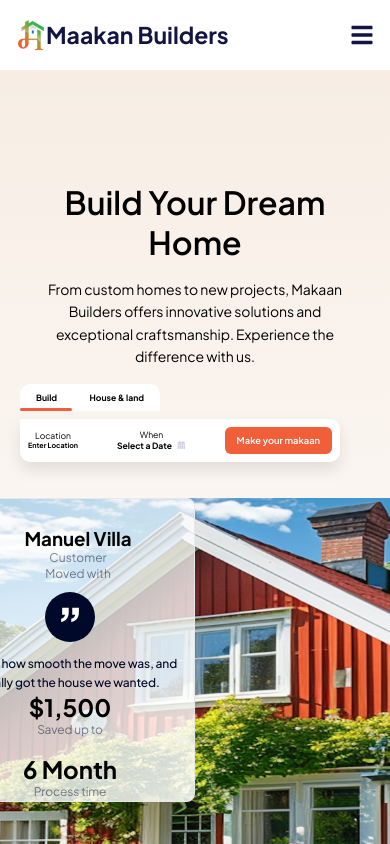
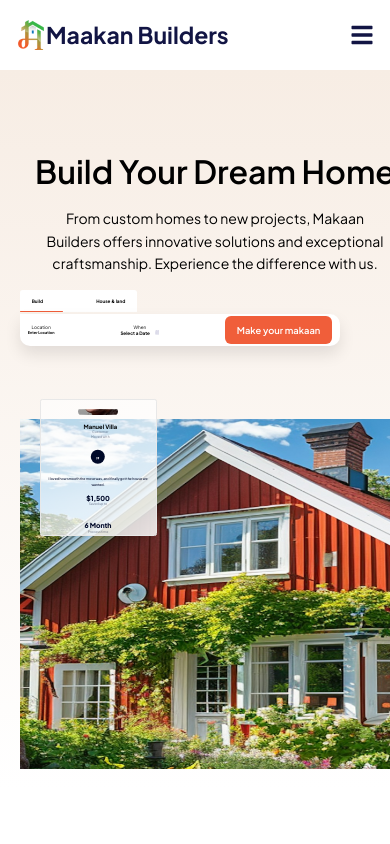
Before and after one commit to whereisfarukk/React-Practise, a React (Vite) app: page / in a window 390 px wide. Shown: the top 844 px of the page. Built offline with nearby package versions, Linux system fonts and the light colour scheme.

Commit message:
fix:responsive design

```diff
--- a/src/components/Hero/Hero.css
+++ b/src/components/Hero/Hero.css
@@ -11,12 +11,13 @@
 }
 
 .hero-content {
-    margin-left: 7.4rem;
+    width: 100vw;
+    margin-left: 9vw;
     display: flex;
     flex-direction: row;
     align-items: center;
     justify-content: space-between;
-    max-width: 100%;
+    /* max-width: 100%; */
     /* margin-top: 5rem; */
     position: relative;
 
@@ -28,9 +29,9 @@
     display: flex;
     flex-direction: column;
     justify-content: space-between;
-    gap: 32px;
+    gap: 2.2vw;
     position: relative;
-    top: -6rem;
+    top: -7.05vw;
 
 
 }
@@ -44,18 +45,21 @@
 }
 
 .right-content .card {
-    width: 17rem;
-    height: 19rem;
+    width: 20vw;
+    /* width: 17rem; */
+    /* height: 19rem; */
+    height: 23vw;
     background-color: #F05E3A;
     position: absolute;
-    top: 7.5rem;
-    left: 5rem;
+    top: 8.8vw;
+    left: 5.9vw;
     display: flex;
     /* overflow: hidden; */
     flex-direction: column;
-    padding: 14px;
-    border-radius: 8px;
-    border: 1px solid #E8E8E8;
+    padding: 1.03vw;
+    border-radius: 0.59vw;
+    border: 0.07vw solid #E8E8E8;
+
     background: linear-gradient(138deg, rgba(255, 255, 255, 0.60) 0%, rgba(255, 255, 255, 0.86) 100%);
 
 }
@@ -68,7 +72,7 @@
     width: 100%;
     height: 100%;
     overflow: hidden;
-    padding: 10px;
+    padding: 0.74vw;
 }
 
 .card .row-1 .col-1 {
@@ -108,20 +112,30 @@
     flex-direction: column;
     align-items: start;
     justify-content: space-between;
-    padding-left: 1rem;
-    padding-top: 0.5rem;
+    padding-left: 1.18vw;
+    padding-top: 0.59vw;
 
+
+}
+
+.card .row-1 .col-2 h3 {
+    /* background-color: red; */
+    font-size: 1.5vw;
+    /* 5% of the viewport width */
 }
 
 .card .row-1 .col-2 p {
     color: #000929;
     font-family: "Plus Jakarta Sans";
-    font-size: 12px;
+    /* font-size: 12px; */
+    font-size: 0.88vw;
+    letter-spacing: 0.004vw;
+
     font-style: normal;
     font-weight: 400;
     line-height: 140%;
     /* 16.8px */
-    letter-spacing: 0.06px;
+    /* letter-spacing: 0.06px; */
     opacity: 0.5;
 }
 
@@ -137,7 +151,8 @@
     display: flex;
     /* align-items: center; */
     justify-content: center;
-    padding-top: 14px;
+    padding-top: 1.03vw;
+
 }
 
 .card .row-2 .col-2 {
@@ -150,14 +165,15 @@
     color: #000929;
 
     display: flex;
-    font-size: 12px;
+    font-size: 0.88vw;
     font-style: normal;
     font-weight: 500;
     line-height: 160%;
     /* 19.2px */
-    letter-spacing: -0.12px;
-    padding-top: 14px;
-    padding-left: 0.3rem;
+    letter-spacing: -0.0088vw;
+    padding-top: 1.03vw;
+    padding-left: 0.35vw;
+
 
 }
 
@@ -176,26 +192,29 @@
     justify-content: center;
 }
 
-.row-3 .col-1 h3 {
+.row-3 .col-1 h2 {
     color: #000929;
     font-family: "Plus Jakarta Sans";
-    font-size: 20px;
+    /* font-size: 24px; */
     font-style: normal;
     font-weight: 800;
     line-height: 100%;
     /* 20px */
-    letter-spacing: -0.2px;
+    font-size: 1.76vw;
+    letter-spacing: -0.015vw;
+
 }
 
 .row-3 .col-1 p {
     color: var(--Main-Color-Black, #000929);
     font-family: "Plus Jakarta Sans";
-    font-size: 12px;
+    font-size: 0.88vw;
+
     font-style: normal;
     font-weight: 400;
     line-height: 135%;
     /* 16.2px */
-    letter-spacing: -0.12px;
+    letter-spacing: -0.015vw;
     opacity: 0.5;
 }
 
@@ -207,10 +226,11 @@
 
 
 .right-content img {
-    min-width: 500px;
+    min-width: 36.77vw;
     /* margin-left: 30px; */
     /* margin-top: 40px; */
-    padding-top: 14rem;
+    padding-top: 16.46vw;
+
     width: 100%;
     height: auto;
     object-fit: cover;
@@ -222,32 +242,32 @@
 .left-content .section1 {
     font-size: clamp(32px, 5vw, 64px);
     font-weight: 600;
-    margin-top: 2rem;
+    margin-top: 0.32vw;
 }
 
 .left-content .section2 {
     width: 70%;
     line-height: 160%;
-    letter-spacing: -0.1px;
+    letter-spacing: -0.001vw;
 }
 
 .left-content .section3 {
     display: flex;
     flex-direction: column;
-    gap: 1px;
+    gap: 0.02vw;
     position: relative;
 }
 
 .section3 .card-1 {
-    width: 13rem;
-    padding: 0.5rem 1rem;
+    width: 17vw;
+    padding: 0.68824vw 1.17647vw;
     display: flex;
     flex-direction: row;
     font-weight: bold;
     background-color: white;
     align-items: center;
     justify-content: space-between;
-    border-radius: 10px 10px 0 0;
+    border-radius: 0.7353vw 0.7353vw 0vw 0vw;
     position: relative;
 }
 
@@ -257,23 +277,39 @@
     bottom: 0;
     left: 0;
     width: 37%;
-    height: 3px;
+    height: 0.2206vw;
     background-color: #F05E3A;
     border-radius: 2px;
 }
 
+.section3 .card-1 .sub-card-1 {
+    font-size: 1.18vw;
+}
+
+.section3 .card-1 .sub-card-2 {
+    font-size: 1.18vw;
+}
+
 .section3 .card-2 {
     position: absolute;
-    min-width: 40rem;
+    width: 46.88vw;
     background-color: white;
     display: flex;
     align-items: center;
     justify-content: space-between;
-    padding: 1rem;
+    padding: 1.12vw;
     border-radius: 0 10px 10px 10px;
-    top: 40px;
+    top: 3.2vw;
     z-index: 3;
     box-shadow: 0 8px 16px rgba(0, 0, 0, 0.1);
+}
+
+.section3 .card-2 .sub-card-1 {
+    font-size: 1.18vw;
+}
+
+.section3 .card-2 .sub-card-2 {
+    font-size: 1.18vw;
 }
 
 .sub-card-3 button {
@@ -323,15 +359,16 @@
     }
 
     .left-content .section3 {
-        gap: 8px;
+        /* gap: 18px; */
         width: 100%;
         justify-content: center;
     }
 
 
     .section3 .card-1 {
-        width: 40%;
-        font-size: 13px;
+        width: 30vw;
+        font-size: 0.95vw;
+        padding: 2vw 3vw;
     }
 
     .card-1 .sub-card-1 {
@@ -352,13 +389,14 @@
         font-size: 2.2vw;
 
         position: absolute;
-        min-width: 82vw;
+        width: 82vw;
         display: flex;
         align-items: center;
         justify-content: space-between;
-        padding: 0.5rem;
+        padding: 0.5883vw 2vw;
+
         border-radius: 0 10px 10px 10px;
-        top: 35px;
+        top: 6vw;
         z-index: 3;
         box-shadow: 0 8px 16px rgba(0, 0, 0, 0.1);
     }
@@ -372,18 +410,20 @@
         flex: 1;
         align-items: center;
         justify-content: center;
+        margin-top: 5vw;
     }
 
     .right-content .card {
-        width: 50%;
-        left: 0;
-        top: 0;
-        padding: 0px 10px;
+        width: 30vw;
+        height: 35vw;
+        left: 5vw;
+        top: -5vw;
+        padding: 0px 2vw;
     }
 
     .right-content img {
         width: 100%;
-        max-width: 400px;
+        /* max-width: 400px; */
         padding-top: 0;
         object-fit: cover;
     }
@@ -391,25 +431,31 @@
     .card .row-1 {
         flex-direction: column;
         align-items: center;
-        gap: 10px;
+        /* gap: 10px; */
     }
 
-    .row-1 .col-1 {
-        flex: 0;
-        width: 60px;
-        height: 60px;
+    .card .row-1 .col-1 {
+        flex: 1;
+        width: 40px;
+        height: 40px;
+        /* border-radius: 20px; */
+        /* background-color: red; */
+
+        /* object-fit: cover; */
     }
 
     .row-1 .col-1 img {
-        transform: scale(1);
-        width: 20px;
-        height: auto;
+        transform: scale(0.6);
+        width: 10px;
+        height: 10px;
+        object-fit: cover;
     }
 
     .card .row-1 .col-2 {
         flex: 1;
         align-items: center;
         text-align: center;
+        /* background-color: blue; */
     }
 
     .card .row-2 {
--- a/src/components/Navbar/Navbar.css
+++ b/src/components/Navbar/Navbar.css
@@ -1,7 +1,8 @@
 .nav-wrapper {
     background-color: rgba(255, 255, 255, 0.40);
     backdrop-filter: blur(40px);
-    padding: 0.3rem 5rem;
+    padding: 0.3rem 9vw;
+
     height: 96px;
     display: flex;
 }
@@ -11,7 +12,7 @@
     flex-direction: row;
     align-items: center;
     justify-content: space-between;
-    margin-left: 40px;
+    /* margin-left: 40px; */
     /* margin-right: 40px; */
     gap: 3rem;
 }
--- a/src/components/TenantsAndLandloard/TenantsAndLandloard.css
+++ b/src/components/TenantsAndLandloard/TenantsAndLandloard.css
@@ -1,7 +1,7 @@
 .TenantsAndLandloard-container {
     /* height: 110vh; */
     color: black;
-    padding: 3rem 7rem;
+    padding: 3.53vw 8.23vw;
     min-height: 100vh;
 
 
@@ -10,14 +10,14 @@
 .TenantsAndLandloard-content {
     display: flex;
     flex-direction: column;
-    gap: 1rem;
+    gap: 1.18vw;
 
 }
 
 .TenantsAndLandloard-content .row-1 {
     display: flex;
     flex-direction: row;
-    margin-bottom: 10px;
+    margin-bottom: 0.7353vw;
     /* background-color: #a6adc5; */
     align-items: center;
     justify-content: space-between;
@@ -56,13 +56,14 @@
     position: absolute;
     display: flex;
     flex-direction: row;
-    width: 300px;
-    height: 80px;
+    width: 23vw;
+    height: 6vw;
     background-color: white;
-    top: 3rem;
-    left: -4.5rem;
-    border-radius: 8px;
-    padding: 17px 16px;
+    top: 3.53vw;
+    left: -5.29vw;
+    border-radius: 0.59vw;
+    padding: 1.25vw 1.18vw;
+
     box-shadow: 0px 4px 6px rgba(0, 0, 0, 0.1);
 
 }
@@ -101,10 +102,15 @@
 }
 
 .Card_overlap .Text p {
-    font-size: 14px;
+    font-size: 1.03vw;
     font-style: normal;
     font-weight: 400;
     line-height: 130%;
+
+}
+
+.Card_overlap .Text h4 {
+    font-size: 1.09vw;
 
 }
 
@@ -112,19 +118,21 @@
     position: absolute;
     display: flex;
     flex-direction: column;
-    gap: 4px;
-    width: 300px;
-    height: 80px;
+    gap: 0.29412vw;
+    width: 22.058vw;
+    height: 5.89vw;
     background-color: white;
-    bottom: -2.6rem;
-    left: 3rem;
-    border-radius: 8px;
-    padding: 17px 16px;
+    bottom: -3.06vw;
+    left: 3.53vw;
+
+    border-radius: 0.59vw;
+    padding: 1.25vw 1.18vw;
+
     box-shadow: 0px 4px 6px rgba(0, 0, 0, 0.1);
 }
 
 .Card-below-overlap p {
-    font-size: 14px;
+    font-size: 1.03vw;
     color: var(--Greyscale-Grey-600, #4D5461);
 
 
@@ -133,19 +141,20 @@
 
 .Card-below-overlap h4 {
     color: var(--Main-Color-Secondary, #100A55);
-
+    font-size: 1.3vw;
 }
 
 .circle {
-    width: 50px;
+    width: 3.68vw;
     position: absolute;
-    top: -1rem;
-    right: 1rem;
+    top: -1.18vw;
+    right: 1.18vw;
+
 }
 
 .Card-below-overlap svg {
     scale: 1.5;
-    padding: 5px;
+    padding: 0.36765vw;
     background-color: #7065F0;
     border-radius: 50%;
     border: 1px solid #E0DEF7;
--- a/src/components/icons/Quote.jsx
+++ b/src/components/icons/Quote.jsx
@@ -5,18 +5,18 @@ export default function Quote() {
     <div>
       <svg
         xmlns="http://www.w3.org/2000/svg"
-        width="50"
-        height="50"
+        width="4vw"
+        height="4vw"
         viewBox="0 0 32 32"
         fill="none"
       >
-        <circle cx="16" cy="16" r="16" fill="#000929" />
+        <circle cx="16" cy="16" r="45%" fill="#000929" />
         {/* Adding the double apostrophe inside the circle */}
         <text
           x="50%"
           y="75%"
           textAnchor="middle"
-          fontSize="32"
+          fontSize="clamp(16px, 2vw, 32px)"
           fontWeight="bold"
           fill="white"
           dy=".3em"
```
